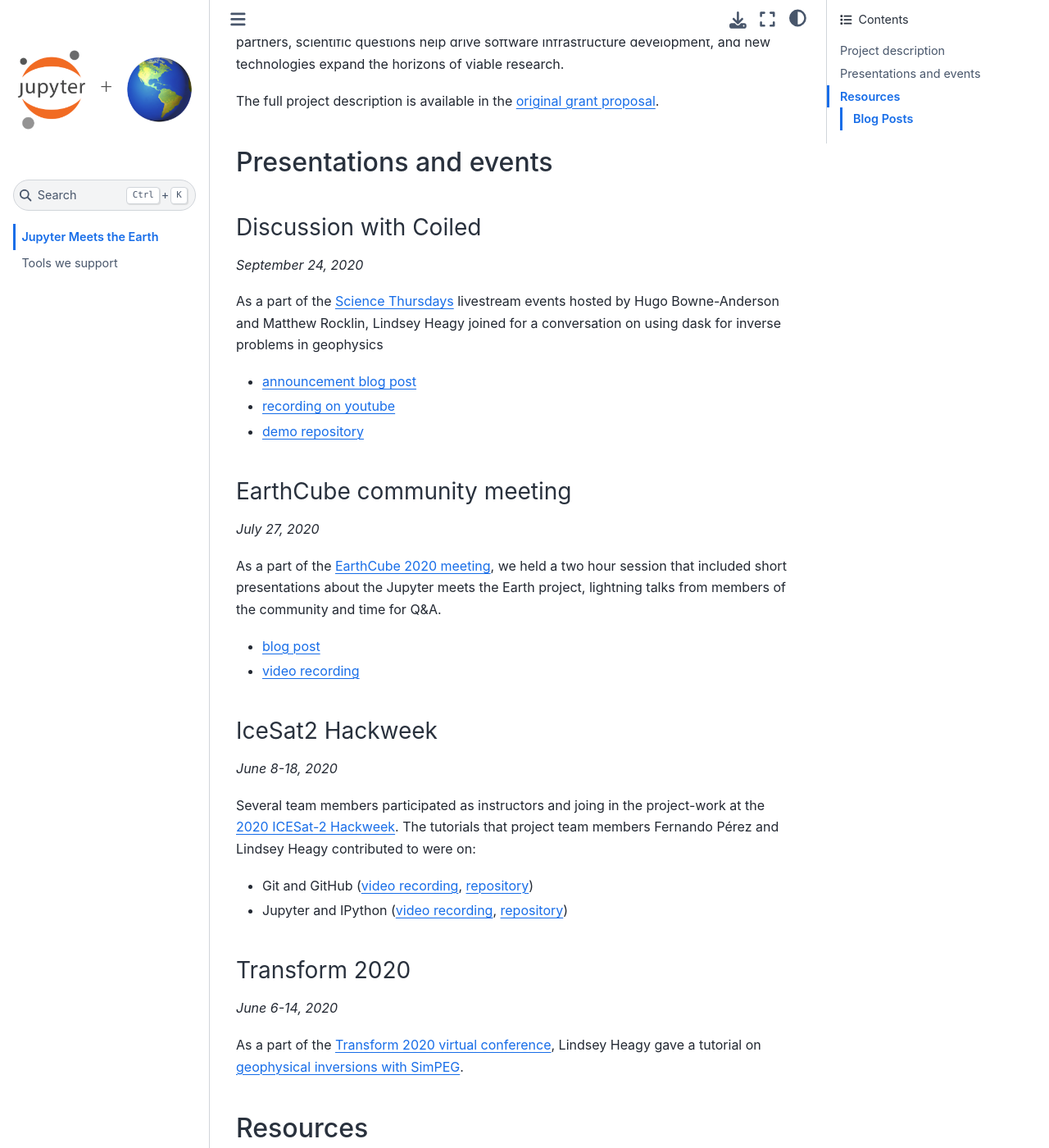
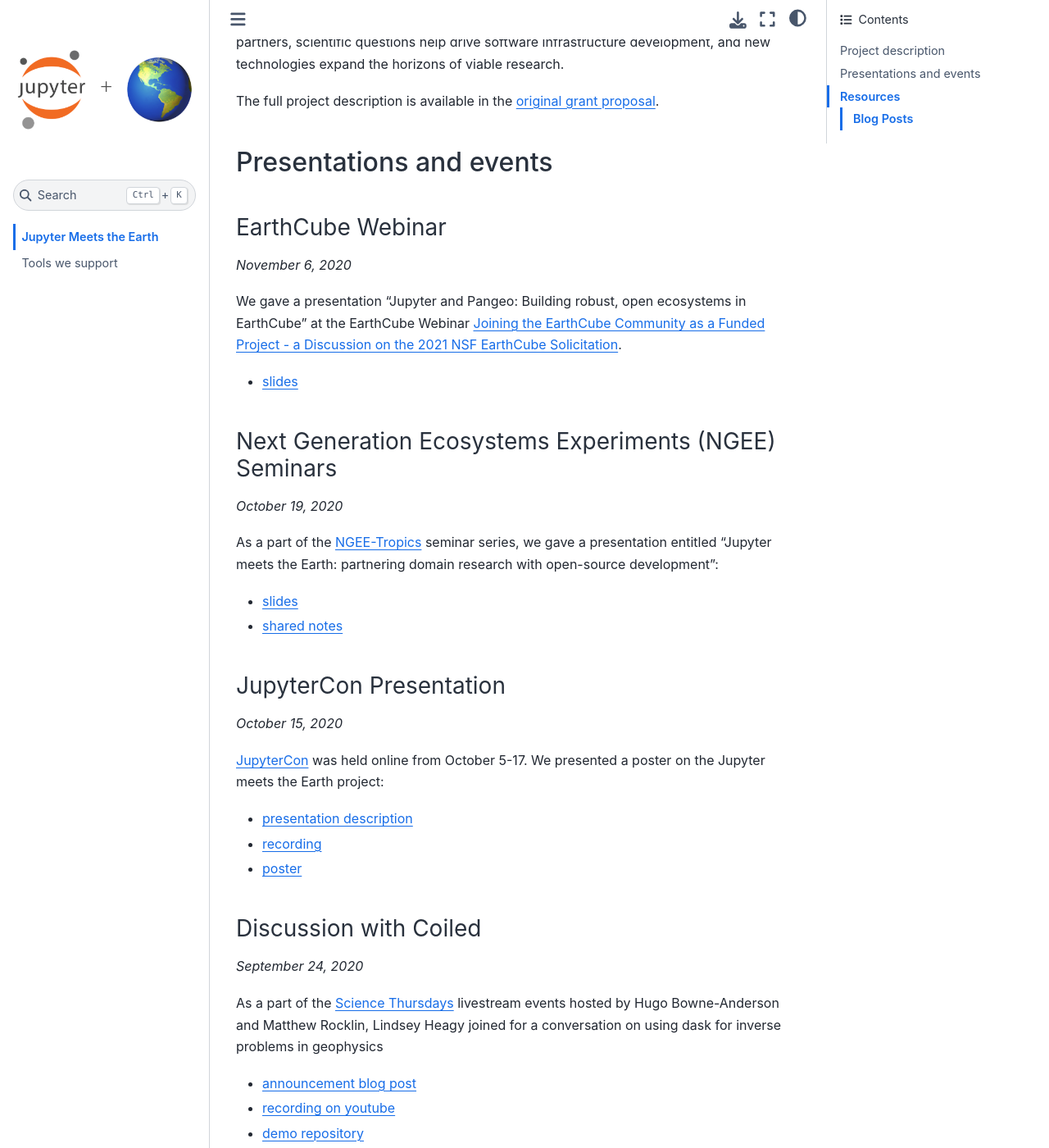
Before and after one commit to pangeo-data/jupyter-earth, a Jupyter Book: the page built from docs/index.md, in a window 1280 px wide and 1400 px high, scrolled down 326 px. Shown: the whole window at 82% size. Built offline with Jupyter Book 1.0.4 settings and Sphinx 7.4.7 and the Sphinx Book theme 1.1.4, drawn with Linux system fonts in a browser that asks for light colours; some of the changed text lies outside the part shown.

Commit message:
add recent presentations

```diff
--- a/docs/index.md
+++ b/docs/index.md
@@ -13,6 +13,32 @@
 
 ## Presentations and events
 
+### EarthCube Webinar
+_November 6, 2020_
+
+We gave a presentation "Jupyter and Pangeo: Building robust, open ecosystems in EarthCube" at the EarthCube Webinar [Joining the EarthCube Community as a Funded Project - a Discussion on the 2021 NSF EarthCube Solicitation](https://www.earthcube.org/event/earthcube-webinar-joining-earthcube-community-funded-project-discussion-2021-nsf-earthcube-solicitation).
+
+- [slides](https://docs.google.com/presentation/d/1oIDTq5M4GI4qr53VG8XcI_tP9mPUW_9B9J-lDj90nfc/edit?usp=sharing)
+
+
+### Next Generation Ecosystems Experiments (NGEE) Seminars
+_October 19, 2020_
+
+As a part of the [NGEE-Tropics](https://ngee-tropics.lbl.gov/) seminar series, we gave a presentation entitled "Jupyter meets the Earth: partnering domain research with open-source development":
+
+- [slides](https://docs.google.com/presentation/d/1lyigjwK-Wkl_FjxxhQHieycQvMOVdyMgZgYx-6fpcg8/edit?usp=sharing)
+- [shared notes](https://docs.google.com/document/d/1UzrgbleUE0LCL2VewtbYce8qYVmU_o8z5325JYT9ij8/edit?usp=sharing)
+
+
+### JupyterCon Presentation
+_October 15, 2020_
+
+[JupyterCon](https://jupytercon.com/) was held online from October 5-17. We presented a poster on the Jupyter meets the Earth project:
+
+- [presentation description](https://cfp.jupytercon.com/2020/schedule/presentation/245/jupyter-meets-the-earth-connecting-jupyter-development-with-geoscience-research/)
+- [recording](https://drive.google.com/file/d/1mzik_NPnEaBf68ax1DvfASpZTsEK_FFO/view?usp=sharing)
+- [poster](https://drive.google.com/file/d/1AbDuTI9xtNowPHp6wN5MaT2NvJrmAB3T/view?usp=sharing)
+
 
 ### Discussion with Coiled
 _September 24, 2020_
@@ -22,6 +48,15 @@
 - [announcement blog post](https://coiled.io/blog/imaging-earths-subsurface-with-python-and-jupyter/)
 - [recording on youtube](https://t.co/cImsLJUROP?amp=1)
 - [demo repository](https://github.com/simpeg-research/bookpurnong-inversion)
+
+
+### EarthCube Council of Funded projects
+_September 10, 2020_
+
+We gave a project-overview presentation as a part of the EarthCube [Council of Funded Projects](https://www.earthcube.org/group/council-funded-projects-cfp) regular meeting series:
+
+- [slides](https://docs.google.com/presentation/d/1xQTYROldMRDg8RTNmRTCjPbNZ_AIC_80KhnAR7rcNB4/edit?usp=sharing)
+- [shared notes](https://docs.google.com/document/d/1v74fUNH6fldvv0iPFVx57bDyg3yJBGENNFc-DU74fxE/edit?usp=sharing)
 
 
 ### EarthCube community meeting
@@ -45,6 +80,7 @@
 
 As a part of the [Transform 2020 virtual conference](https://transform2020.sched.com/), Lindsey Heagy gave a tutorial on [geophysical inversions with SimPEG](https://transform2020.sched.com/event/cD5V/tutorial-geophysical-inversion-in-simpeg).
 
+
 ## Resources
 
 ### Blog Posts
```
